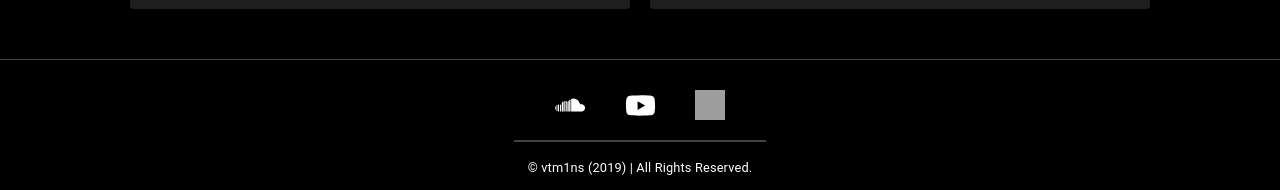
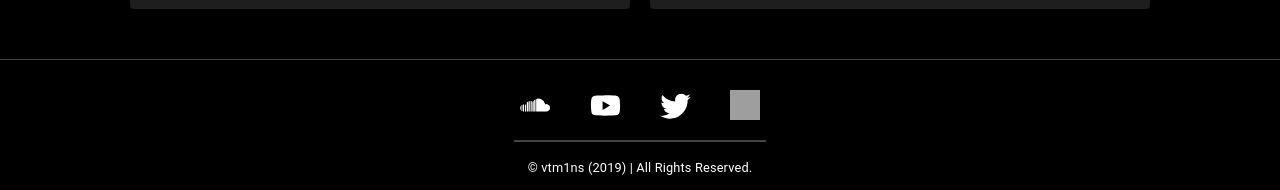
Before and after one commit to Lettush/vtm1ns-music-vault, a React (Create React App) app: page / in a window 1280 px wide. Shown: the part 2933-3123 px from the top of the page. Built offline with nearby package versions, Linux system fonts and the light colour scheme; grey boxes are pictures that could not be loaded; a web font is replaced by a local one.

Commit message:
added twitter to footer

```diff
--- a/src/components/sections/Footer.js
+++ b/src/components/sections/Footer.js
@@ -1,6 +1,6 @@
 import SoundCloud from "../../assets/images/sc.png"
 import Spotify from "../../assets/images/spotify.webp"
-import { YouTube } from "@mui/icons-material";
+import { YouTube, Twitter } from "@mui/icons-material";
 
 const Footer = () => {
   return (
@@ -8,6 +8,7 @@
       <div>
         <a href="https://soundcloud.com/vtm1ns" target="_blank" rel="noreferrer"><img src={SoundCloud} alt="SC" /></a>
         <a href="https://youtube.com/c/vtm1ns" target="_blank" rel="noreferrer"><YouTube fontSize="large"/></a>
+        <a href="https://twitter.com/vtm1ns" target="_blank" rel="noreferrer"><Twitter fontSize="large"/></a>
         <a href="https://open.spotify.com/artist/6FSaNQlUJjC2X9hDQNFzwY" target="_blank" rel="noreferrer"><img src={Spotify} alt="SC" /></a>
       </div>
       <hr />
```
